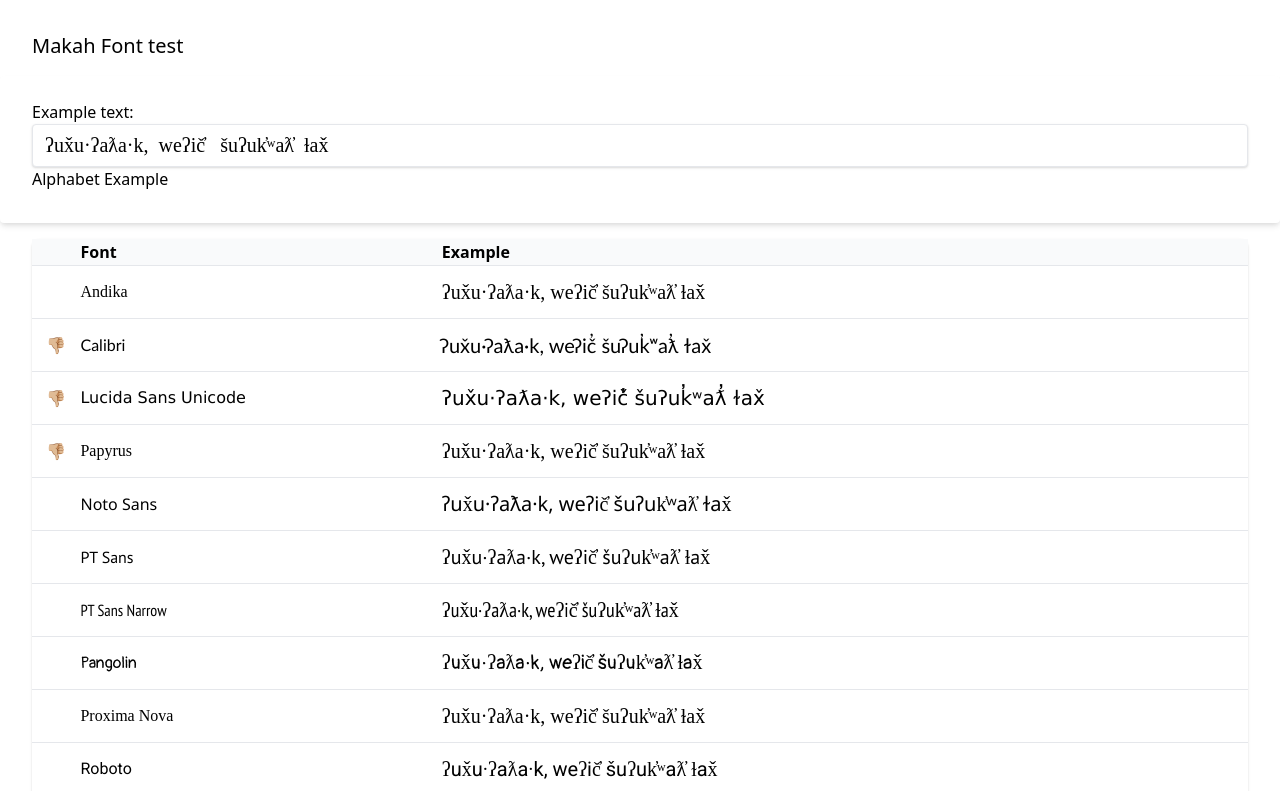
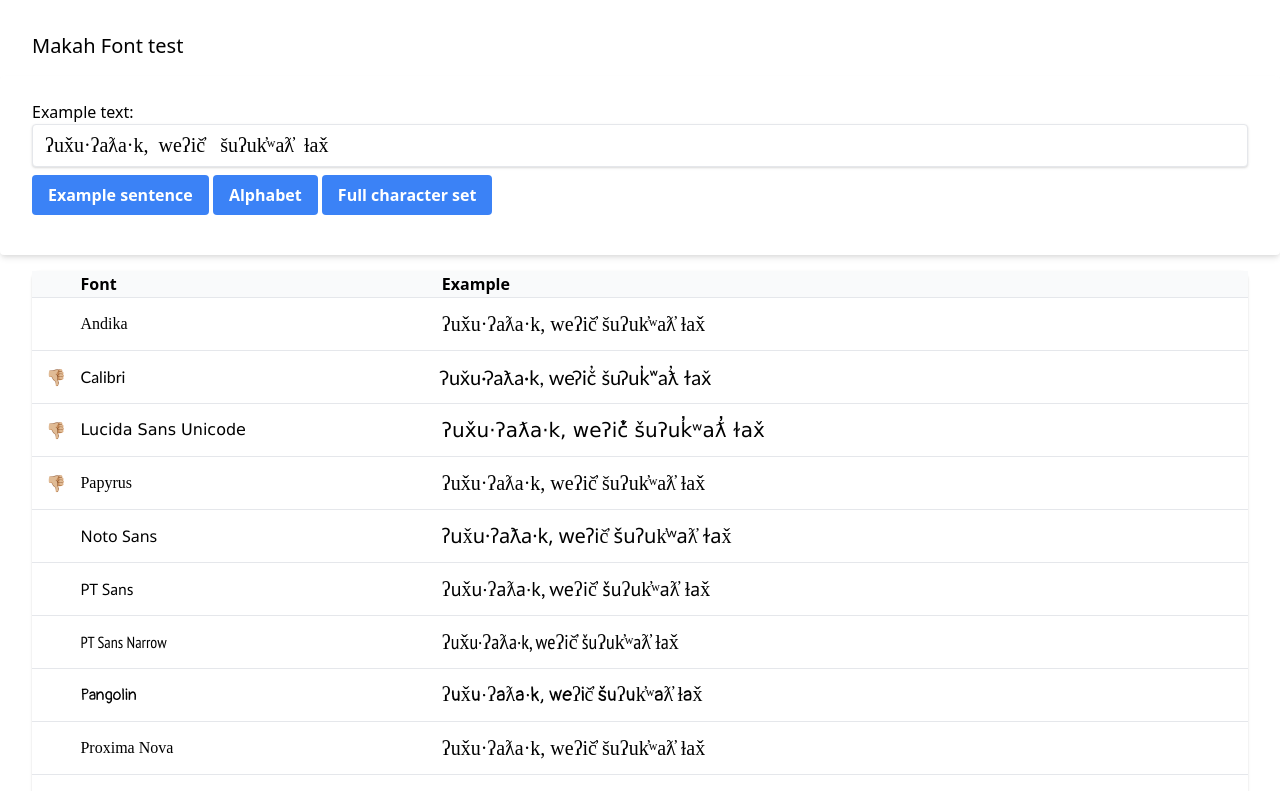
Before and after one commit to eddieantonio/makah-fonts, a Svelte app: page / in a window 1280 px wide. Shown: the top 791 px of the page. Built offline with nearby package versions, Linux system fonts and the light colour scheme; a web font is replaced by a local one.

Commit message:
better alphabet I guess

```diff
--- a/src/App.svelte
+++ b/src/App.svelte
@@ -1,21 +1,25 @@
 <script>
 import Font from "./Font.svelte";
 import FONT_DATABASE, { makeGoogleFontsURL } from "./font-database";
-import MAKAH_ALPHABET from "./makah-alphabet";
+import { CHARACTER_SET, ALPHABET } from "./makah-alphabet";
 
-let exampleSentence;
+let writingSample;
 
 const googleFontsURL = makeGoogleFontsURL();
 const EXAMPLE_SENTENCE = "ʔux̌u·ʔaƛa·k,  weʔič̓   šuʔuk̓ʷaƛ̓  ɫax̌";
 
 changeTextToExample();
 
+function changeTextToCharacterSet() {
+  writingSample = CHARACTER_SET.join('');
+}
+
 function changeTextToAlphabet() {
-  exampleSentence = MAKAH_ALPHABET.join('');
+  writingSample = ALPHABET;
 }
 
 function changeTextToExample() {
-  exampleSentence = EXAMPLE_SENTENCE;
+  writingSample = EXAMPLE_SENTENCE;
 }
 </script>
 
@@ -37,14 +41,23 @@ input {
   <form class="bg-white shadow-md rounded px-8 pt-6 pb-8 mb-4">
     <label> Example text:
       <input
-        bind:value={exampleSentence}
+        bind:value={writingSample}
         autocomplete="off"
         class="shadow border rounded w-full text-xl py-2 px-3 leading-tight focus:outline-none focus:ring transition"
       >
     </label>
 
-    <button type="button" on:click|preventDefault={changeTextToAlphabet}>Alphabet</button>
-    <button type="button" on:click|preventDefault={changeTextToExample}>Example</button>
+    <fieldset class="my-2">
+      <button type="button" on:click|preventDefault={changeTextToExample}
+        class="bg-blue-500 hover:bg-blue-700 text-white font-bold py-2 px-4 rounded"
+        >Example sentence</button>
+      <button type="button" on:click|preventDefault={changeTextToAlphabet}
+        class="bg-blue-500 hover:bg-blue-700 text-white font-bold py-2 px-4 rounded"
+        >Alphabet</button>
+      <button type="button" on:click|preventDefault={changeTextToCharacterSet}
+        class="bg-blue-500 hover:bg-blue-700 text-white font-bold py-2 px-4 rounded"
+        >Full character set</button>
+    </fieldset>
   </form>
 </div>
 
@@ -59,7 +72,7 @@ input {
     </thead>
     <tbody class="bg-white divide-y divide-grat-200">
       {#each FONT_DATABASE as font}
-        <Font font={font}>{exampleSentence}</Font>
+        <Font font={font}>{writingSample}</Font>
       {/each}
     </tbody>
   <table>
--- a/src/makah-alphabet.js
+++ b/src/makah-alphabet.js
@@ -63,8 +63,8 @@ const KEYBOARD_SET = [
   "Ɫ",
 ];
 
-const CHARACTER_SET = combineLists();
-export default CHARACTER_SET;
+export const ALPHABET = "ɁABCČC̓Č̓DEFGHḤIJKKʷK̓K̓ʷLⱢƛMNŋOPP̓QQʷQ̓Q̓ʷRSŠTT̓UVWXX̌YZ Ɂabcčc̓č̓defghḥijkk̓lƛ̓ɫmnŋopp̓qq̓rsštt̓uvwxx̌yz";
+export const CHARACTER_SET = combineLists();
 
 function combineLists() {
   const MIN_ASCII_PRINTABLE = ' '.charCodeAt(0);
```
